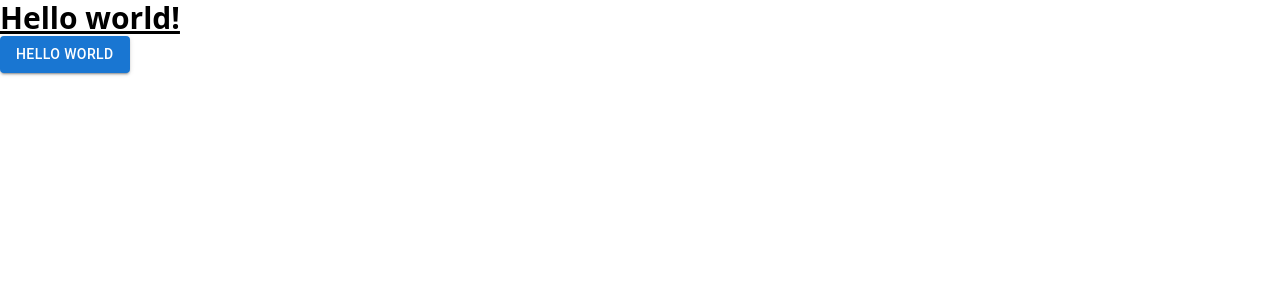
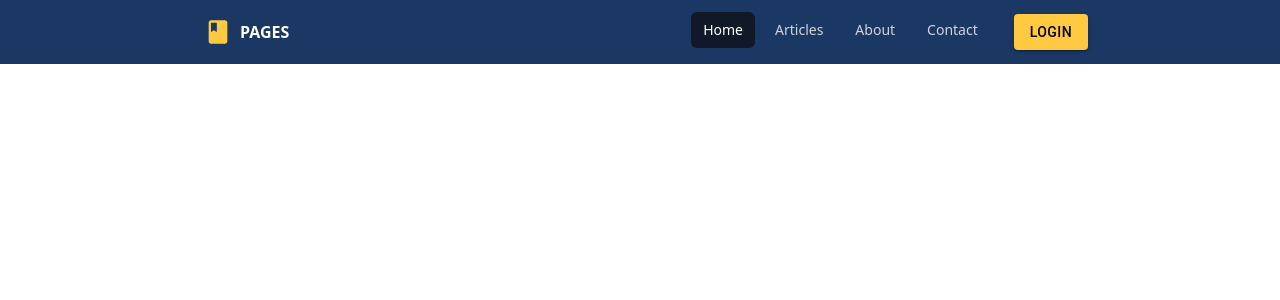
Before and after one commit to ulascan54/doop-frontend, a React (Create React App) app: page / in a window 1280 px wide. Shown: the top 300 px of the page. Built offline with nearby package versions, Linux system fonts and the light colour scheme.

Commit message:
add navigation companent

```diff
--- a/package.json
+++ b/package.json
@@ -5,6 +5,8 @@
   "dependencies": {
     "@emotion/react": "^11.11.1",
     "@emotion/styled": "^11.11.0",
+    "@headlessui/react": "^1.7.17",
+    "@heroicons/react": "^2.0.18",
     "@mui/icons-material": "^5.14.3",
     "@mui/material": "^5.14.5",
     "@testing-library/jest-dom": "^5.17.0",
--- a/src/App.js
+++ b/src/App.js
@@ -1,9 +1,10 @@
-import Button from "@mui/material/Button"
+import Navigation from "./components/Navigation/Navigation"
+import HomePage from "./pages/HomePage/HomePage"
 function App() {
   return (
     <div>
-      <h1 className="text-3xl font-bold underline">Hello world!</h1>
-      <Button variant="contained">Hello world</Button>
+      <Navigation />
+      <HomePage />
     </div>
   )
 }
--- /dev/null
+++ b/src/components/Navigation/Navigation.jsx
@@ -0,0 +1,175 @@
+import { Fragment } from "react"
+import { Disclosure, Menu, Transition } from "@headlessui/react"
+import { Bars3Icon, BellIcon, XMarkIcon } from "@heroicons/react/24/outline"
+import { navigation } from "./navigationData"
+import BookIcon from "@mui/icons-material/Book"
+import { Button } from "@mui/material"
+const user = false
+function classNames(...classes) {
+  return classes.filter(Boolean).join(" ")
+}
+
+export default function Navigation() {
+  return (
+    <Disclosure as="nav" className="bg-[#1B3764] lg:px-40">
+      {({ open }) => (
+        <>
+          <div className="mx-auto max-w-7xl px-2 sm:px-6 lg:px-8">
+            <div className="relative flex h-16 items-center justify-between">
+              <div className="absolute inset-y-0 left-0 flex items-center md:hidden">
+                {/* Mobile menu button*/}
+                <Disclosure.Button className="relative inline-flex items-center justify-center rounded-md p-2 text-gray-400 hover:bg-gray-700 hover:text-white focus:outline-none focus:ring-2 focus:ring-inset focus:ring-white">
+                  <span className="absolute -inset-0.5" />
+                  <span className="sr-only">Open main menu</span>
+                  {open ? (
+                    <XMarkIcon className="block h-6 w-6" aria-hidden="true" />
+                  ) : (
+                    <Bars3Icon className="block h-6 w-6" aria-hidden="true" />
+                  )}
+                </Disclosure.Button>
+              </div>
+              <div className="flex flex-1 items-center justify-center  md:justify-start">
+                <div className=" md:w-full md:flex md:justify-between ">
+                  <div className="flex flex-shrink-0 items-center">
+                    <div className="w-10 h-10 flex justify-center items-center md:mr-2">
+                      <BookIcon className=" !h-auto !w-full text-[#FFCA42] pl-3" />
+                    </div>
+                    <span className="text-white font-bold">PAGES</span>
+                  </div>
+                  <div className="hidden md:ml-6 md:block">
+                    <div className="flex space-x-2 ">
+                      {navigation.map((item) => (
+                        <a
+                          key={item.name}
+                          href={item.href}
+                          className={classNames(
+                            item.current
+                              ? "bg-gray-900 text-white"
+                              : "text-gray-300 hover:bg-gray-700 hover:text-white",
+                            "rounded-md px-3 py-2 text-sm font-medium"
+                          )}
+                          aria-current={item.current ? "page" : undefined}
+                        >
+                          {item.name}
+                        </a>
+                      ))}
+                    </div>
+                  </div>
+                </div>
+              </div>
+              <div className="absolute inset-y-0 right-0 flex items-center pr-2 sm:static sm:inset-auto sm:ml-6 sm:pr-0">
+                {user && (
+                  <button
+                    type="button"
+                    className="relative rounded-full bg-gray-800 p-1 text-gray-400 hover:text-white focus:outline-none focus:ring-2 focus:ring-white focus:ring-offset-2 focus:ring-offset-gray-800"
+                  >
+                    <span className="absolute -inset-1.5" />
+                    <span className="sr-only">View notifications</span>
+                    <BellIcon className="h-6 w-6" aria-hidden="true" />
+                  </button>
+                )}
+
+                {/* Profile dropdown */}
+                {user && (
+                  <Menu as="div" className="relative ml-3">
+                    <div>
+                      <Menu.Button className="relative flex rounded-full bg-gray-800 text-sm focus:outline-none focus:ring-2 focus:ring-white focus:ring-offset-2 focus:ring-offset-gray-800">
+                        <span className="absolute -inset-1.5" />
+                        <span className="sr-only">Open user menu</span>
+                        <img
+                          className="h-8 w-8 rounded-full"
+                          src="https://images.unsplash.com/photo-1472099645785-5658abf4ff4e?ixlib=rb-1.2.1&ixid=eyJhcHBfaWQiOjEyMDd9&auto=format&fit=facearea&facepad=2&w=256&h=256&q=80"
+                          alt=""
+                        />
+                      </Menu.Button>
+                    </div>
+                    <Transition
+                      as={Fragment}
+                      enter="transition ease-out duration-100"
+                      enterFrom="transform opacity-0 scale-95"
+                      enterTo="transform opacity-100 scale-100"
+                      leave="transition ease-in duration-75"
+                      leaveFrom="transform opacity-100 scale-100"
+                      leaveTo="transform opacity-0 scale-95"
+                    >
+                      <Menu.Items className="absolute right-0 z-10 mt-2 w-48 origin-top-right rounded-md bg-white py-1 shadow-lg ring-1 ring-black ring-opacity-5 focus:outline-none">
+                        <Menu.Item>
+                          {({ active }) => (
+                            <a
+                              href="#"
+                              className={classNames(
+                                active ? "bg-gray-100" : "",
+                                "block px-4 py-2 text-sm text-gray-700"
+                              )}
+                            >
+                              Your Profile
+                            </a>
+                          )}
+                        </Menu.Item>
+                        <Menu.Item>
+                          {({ active }) => (
+                            <a
+                              href="#"
+                              className={classNames(
+                                active ? "bg-gray-100" : "",
+                                "block px-4 py-2 text-sm text-gray-700"
+                              )}
+                            >
+                              Settings
+                            </a>
+                          )}
+                        </Menu.Item>
+                        <Menu.Item>
+                          {({ active }) => (
+                            <a
+                              href="#"
+                              className={classNames(
+                                active ? "bg-gray-100" : "",
+                                "block px-4 py-2 text-sm text-gray-700"
+                              )}
+                            >
+                              Sign out
+                            </a>
+                          )}
+                        </Menu.Item>
+                      </Menu.Items>
+                    </Transition>
+                  </Menu>
+                )}
+                {!user && (
+                  <Button
+                    variant="contained"
+                    className="!bg-[#FFCA42] !text-black"
+                  >
+                    Login
+                  </Button>
+                )}
+              </div>
+            </div>
+          </div>
+
+          <Disclosure.Panel className="sm:hidden">
+            <div className="space-y-1 px-2 pb-3 pt-2 ">
+              {navigation.map((item) => (
+                <Disclosure.Button
+                  key={item.name}
+                  as="a"
+                  href={item.href}
+                  className={classNames(
+                    item.current
+                      ? "bg-gray-900 text-white"
+                      : "text-gray-300 hover:bg-gray-700 hover:text-white",
+                    "block rounded-md px-3 py-2 text-base font-medium"
+                  )}
+                  aria-current={item.current ? "page" : undefined}
+                >
+                  {item.name}
+                </Disclosure.Button>
+              ))}
+            </div>
+          </Disclosure.Panel>
+        </>
+      )}
+    </Disclosure>
+  )
+}
--- /dev/null
+++ b/src/components/Navigation/navigationData.js
@@ -0,0 +1,6 @@
+export const navigation = [
+  { name: "Home", href: "#", current: true },
+  { name: "Articles", href: "#", current: false },
+  { name: "About", href: "#", current: false },
+  { name: "Contact", href: "#", current: false },
+]
--- /dev/null
+++ b/src/pages/HomePage/HomePage.jsx
@@ -0,0 +1,5 @@
+function HomePage() {
+  return <div></div>
+}
+
+export default HomePage
```
Also changed, not shown: 1 other file (tests, documents, lock files or other folders).
